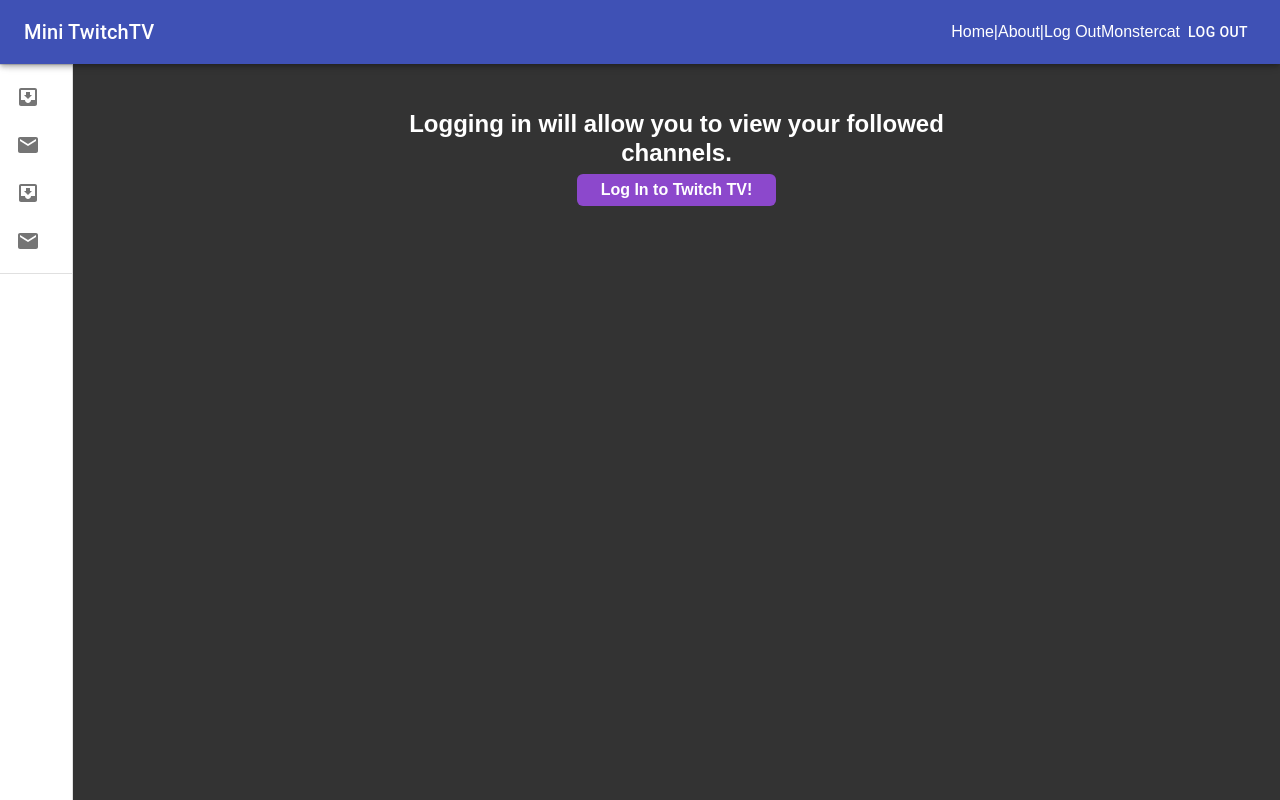
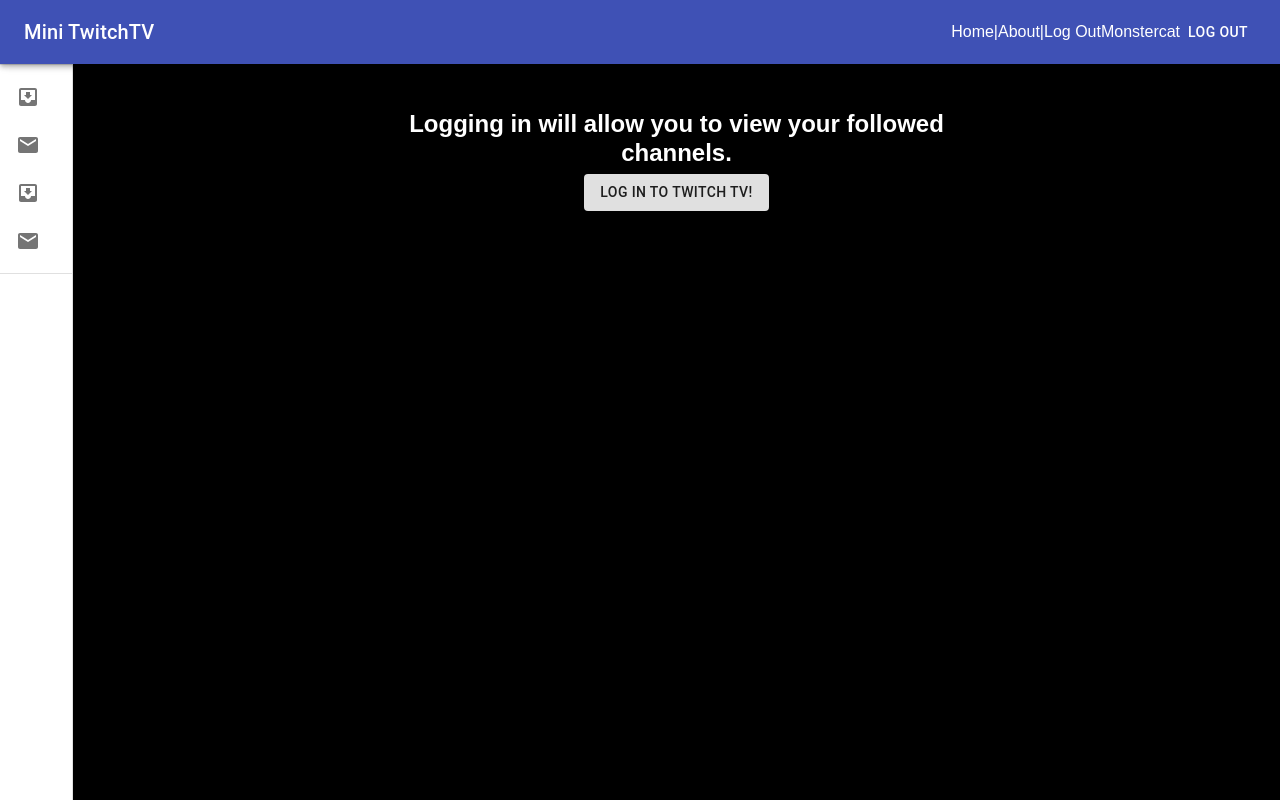
Before and after one commit to taloncjones/Mini_TTV, a React (Create React App) app: page /login in a window 1280 px wide. Built offline with nearby package versions, Linux system fonts and the light colour scheme; no server answers.

Commit message:
Update CSS and add buttons

```diff
--- a/src/App.css
+++ b/src/App.css
@@ -7,7 +7,7 @@
 body {
   font-family: Arial, Helvetica, sans-serif;
   line-height: 1.2;
-  background-color: #333;
+  background-color: black;
   color: #fff;
 }
 
@@ -17,7 +17,7 @@ a, a.no-hover:hover {
 }
 
 a:hover, .stream-info-text-minor a:hover {
-  color: rgb(140, 72, 204)
+  color: #6441a5;
 }
 
 h1 {
@@ -49,31 +49,6 @@ p {
 .about-container {
   max-width: 50%;
   margin: 5px auto;
-}
-
-.header {
-  background: #222;
-  color: #fff;
-  text-align: center;
-  padding: 10px;
-}
-
-.my-button {
-  background-color: rgb(140, 72, 204);
-  border-radius:6px;
-  border: 0;
-  display:inline-block;
-  cursor:pointer;
-  color:#ffffff;
-  font-size:16px;
-  font-weight:bold;
-  padding:6px 24px;
-  text-decoration:none;
-}
-
-.my-button:active {
-  position:relative;
-  top:1px;
 }
 
 .stream {
@@ -114,7 +89,7 @@ p {
 
 .profile-name {
   font-size: 2rem;
-  color: rgb(140, 72, 204)
+  color: #6441a5;
 }
 
 .stream-info-card {
--- a/src/App.js
+++ b/src/App.js
@@ -130,6 +130,7 @@ class App extends Component {
                 <Route path="/:stream" component={Stream} />
                 <Route path="/">
                   <h1>Welcome!</h1>
+                  <StreamList streams={this.state.streams} />
                 </Route>/>
             </Switch>
             </main>
--- a/src/components/layout/Header.js
+++ b/src/components/layout/Header.js
@@ -36,7 +36,7 @@ function Header(loggedIn) {
             </Typography>
           <Link to="/">Home</Link> | <Link to="/about">About</Link> | <Link to="/login">{loggedIn ? 'Log Out' : 'Log In'}</Link><br />
           <Link to="/monstercat">Monstercat</Link>
-          <Link to="/login">
+          <Link to="/login" className="no-hover">
             <Button color="inherit">{loggedIn ? 'Log Out' : 'Log In'}</Button>
           </Link>
         </Toolbar>
--- a/src/components/pages/About.js
+++ b/src/components/pages/About.js
@@ -1,5 +1,5 @@
 import React from 'react';
-import { Link } from 'react-router-dom';
+import Button from '@material-ui/core/Button';
 
 export default function About() {
   return (
@@ -8,7 +8,7 @@ export default function About() {
         <h1>About</h1>
         <p>This is my implementation of a mini TwitchTV player. The purpose of this project was to develop a back-end to handle Twitch API calls, credentials, and JSON REST endpoint for a front-end component. The front end was initially static HTML, but I am developing a React front-end to learn and practice.</p>
         <p>Mini_TTV v1.0.0</p>
-        <Link to={"//www.github.com/taloncjones/Mini_TTV"} target="_blank" className="my-button no-hover">Click Here to View GitHub for Mini_TTV</Link>
+        <Button href="//www.github.com/taloncjones/Mini_TTV" target="_blank" className="no-hover" variant="outlined" color="inherit">Click Here to View GitHub for Mini_TTV</Button>
       </div>
     </div>
   )
--- a/src/components/pages/LogIn.js
+++ b/src/components/pages/LogIn.js
@@ -1,5 +1,5 @@
 import React, { Component } from 'react';
-import axios from 'axios';
+import Button from '@material-ui/core/Button';
 
 class LogIn extends Component {
   displayPage() {
@@ -8,7 +8,7 @@ class LogIn extends Component {
       return (
         <div className="profile-card">
           <h3>Logging in will allow you to view your followed channels.</h3>
-          <a href="//127.0.0.1/login" className="my-button no-hover">Log In to Twitch TV!</a>
+          <Button href="//127.0.0.1/login" variant="contained" className="no-hover">Log In to Twitch TV!</Button>
         </div>
       )
     } else {
@@ -23,7 +23,7 @@ class LogIn extends Component {
               </div>
             </a>
           </div>
-          <a href="//127.0.0.1/disconnect" className="my-button no-hover">Log Out?</a>
+          <Button href="//127.0.0.1/disconnect" variant="contained" className="no-hover">Log Out?</Button>
         </div>
       )
     }
```
